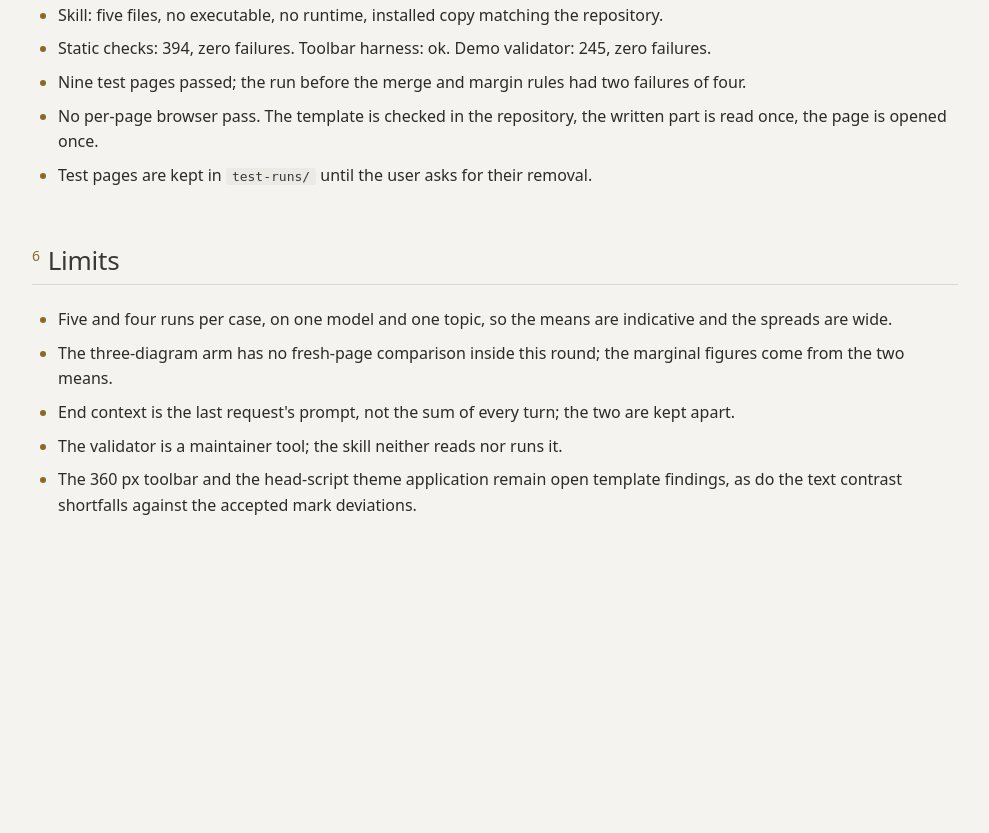
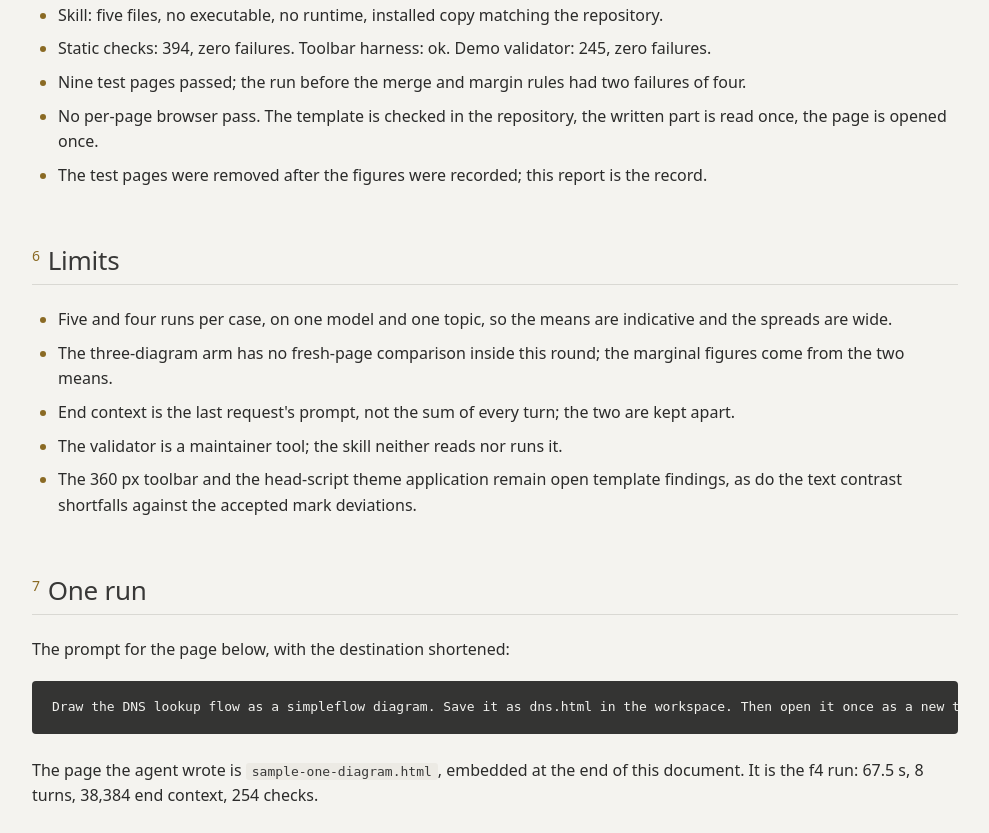
Before and after one commit to chezhenkie/simple-flow-diagram-skill, a plain HTML site: page docs/context-performance-report.html in a window 1280 px wide. Shown: the part 2587-3420 px from the top of the page, without its empty margins (145-1134 px from the left). Before the commit the page ends 3227 px from the top, so only its background shows below. Drawn offline with Linux system fonts and the light colour scheme.

Commit message:
Report: record the removed test pages

```diff
--- a/docs/context-performance-report.html
+++ b/docs/context-performance-report.html
@@ -301,7 +301,7 @@ pre code{background:none;color:inherit;padding:0}
 <li>Static checks: 394, zero failures. Toolbar harness: ok. Demo validator: 245, zero failures.</li>
 <li>Nine test pages passed; the run before the merge and margin rules had two failures of four.</li>
 <li>No per-page browser pass. The template is checked in the repository, the written part is read once, the page is opened once.</li>
-<li>Test pages are kept in <code>test-runs/</code> until the user asks for their removal.</li>
+<li>The test pages were removed after the figures were recorded; this report is the record.</li>
 </ul>
 <h2><span class="num">6</span>Limits</h2>
 <div class="rule"></div>
@@ -312,6 +312,12 @@ pre code{background:none;color:inherit;padding:0}
 <li>The validator is a maintainer tool; the skill neither reads nor runs it.</li>
 <li>The 360 px toolbar and the head-script theme application remain open template findings, as do the text contrast shortfalls against the accepted mark deviations.</li>
 </ul>
+<h2><span class="num">7</span>One run</h2>
+<div class="rule"></div>
+<p>The prompt for the page below, with the destination shortened:</p>
+<pre><code class="language-text">Draw the DNS lookup flow as a simpleflow diagram. Save it as dns.html in the workspace. Then open it once as a new tab in the Firefox that is already running. No second browser, no screenshots, no validator, no report. Reply with the file path only.</code></pre>
+<p>The page the agent wrote is <code>sample-one-diagram.html</code>, embedded at the end of this document. It is the f4 run: 67.5 s, 8 turns, 38,384 end context, 254 checks.</p>
+  <iframe src="sample-one-diagram.html" title="One run: DNS lookup flow" style="width:100%;height:980px;border:1px solid #9a9a9a;margin-top:18px"></iframe>
   </main>
 </div>
 <script>const ThemeEngine=(function(){
```
Also changed, not shown: 1 other file.
